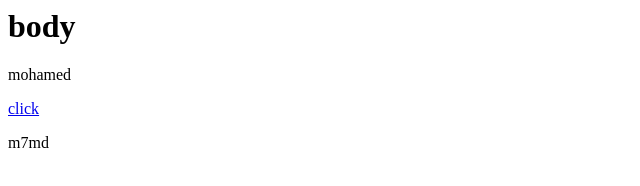
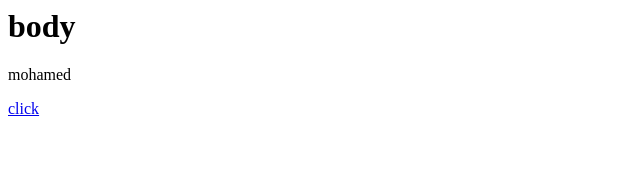
Before and after one commit to atf1997/appliction, a plain HTML site: page index.html in a window 1280 px wide. Shown: the full height of the page, 0-640 px from the left. Drawn offline with Linux system fonts and the light colour scheme.

Commit message:
CommentPargraph
Comment Pargraph

```diff
--- a/index.html
+++ b/index.html
@@ -6,6 +6,6 @@
                <h1>body</h1>
                <p> mohamed </p>
                <a href="#"> click </a>
-               <p> m7md </p>
+               <!-- <p> m7md </p> -->
             </body>
 </html>
```
